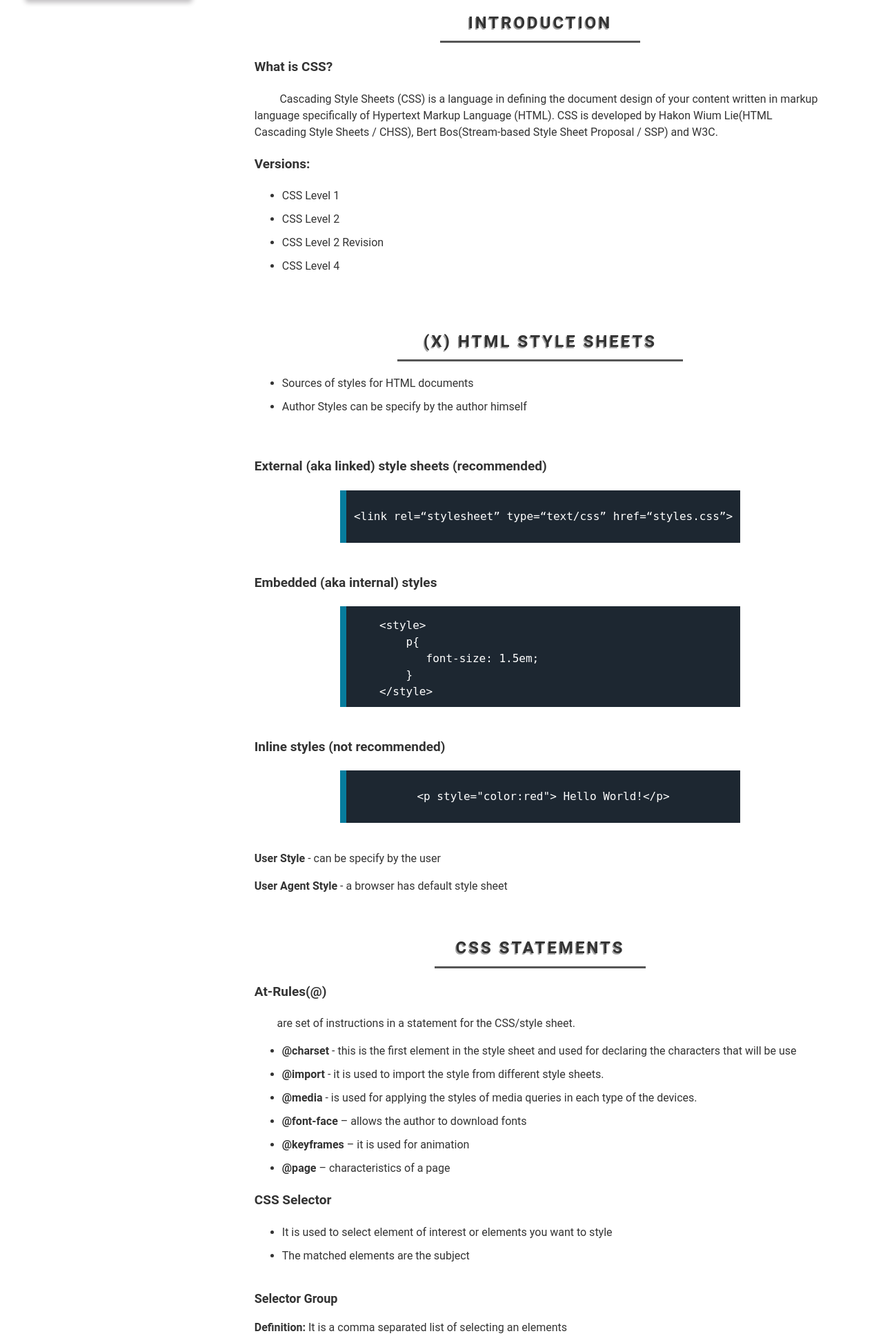
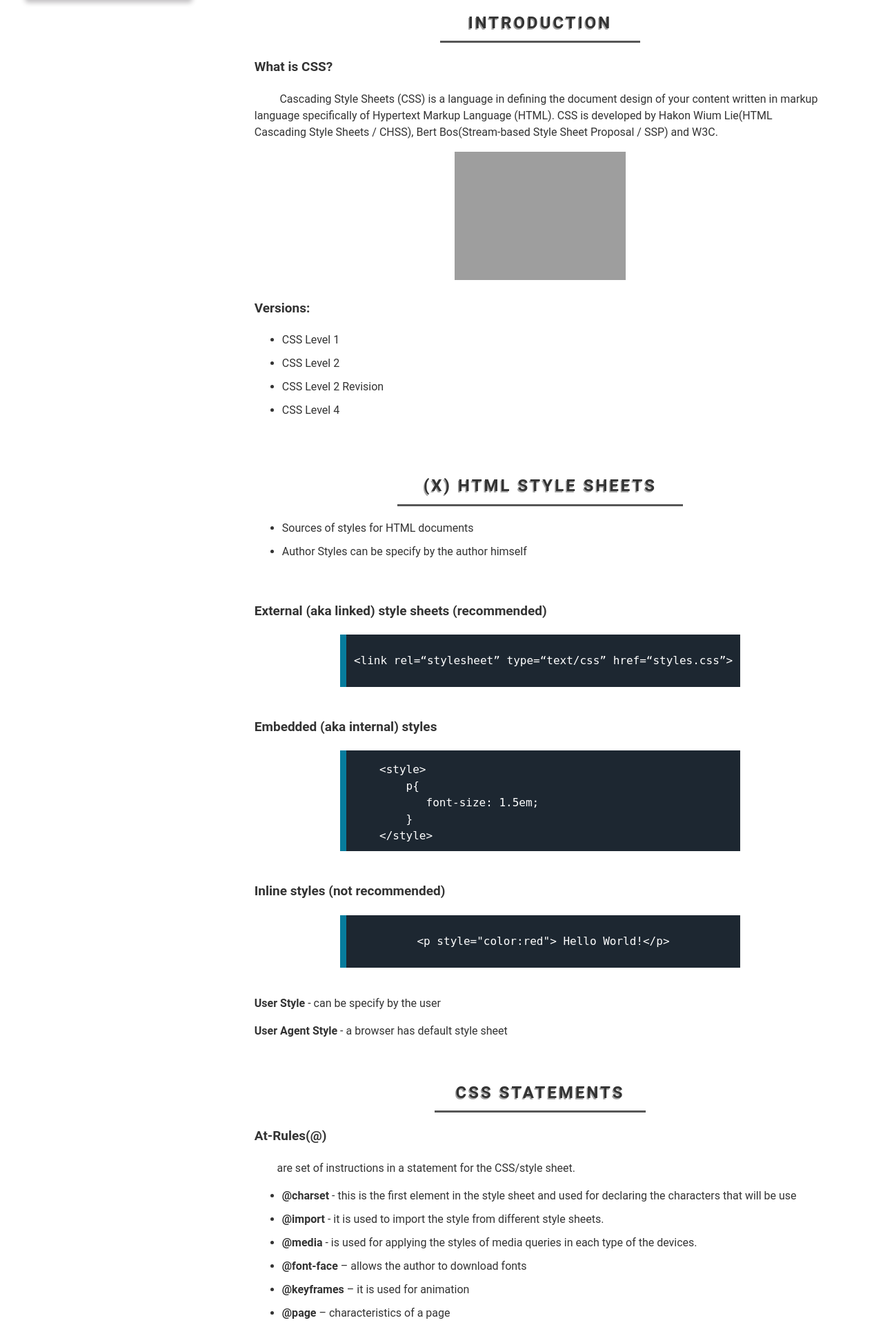
Before and after one commit to 2164179mary/WEBTECHLEC, a PHP site: page /links/topic4.html in a window 1280 px wide. Shown: the part 384-2321 px from the top of the page at 69% size. Run offline with PHP 8.4, Linux system fonts and the light colour scheme; grey boxes are pictures that could not be loaded.

Commit message:
updated the file

```diff
--- a/website/links/topic4.html
+++ b/website/links/topic4.html
@@ -62,6 +62,7 @@
                 <h3>What is CSS?</h3>
                 <p>&emsp;&emsp; Cascading Style Sheets (CSS) is a language in defining the document design of your content written in markup language specifically of Hypertext Markup Language (HTML). CSS is developed by Hakon Wium Lie(HTML Cascading Style Sheets / CHSS), Bert Bos(Stream-based Style Sheet Proposal / SSP) and W3C.
                 </p>
+                <p class="center"><img alt="" src="../images/H%C3%A5kon%20Wium%20Lie.jpg" width="30%" height="30%"></p>
                 <h3>Versions:</h3>
                 <ul>
                     <li>CSS Level 1</li>
--- a/website/styles/styles.css
+++ b/website/styles/styles.css
@@ -101,7 +101,9 @@ section * {
 #css,
 #css-style,
 #css-statements,
-#css-prefrapol {
+#css-prefrapol,
+#js,
+#js-grammar{
     width: 78%;
     position: relative;
     margin-left: 21%;
@@ -796,7 +798,9 @@ figure.topic-container:hover figcaption::before {
 #css,
 #css-style,
 #css-statements,
-#css-prefrapol {
+#css-prefrapol,
+#js,
+#js-grammar {
     margin-top: 10px;
     padding-left: 30px;
 }
@@ -823,7 +827,9 @@ figure.topic-container:hover figcaption::before {
 #css,
 #css-style,
 #css-statements,
-#css-prefrapol {
+#css-prefrapol,
+#js,
+#js-grammar {
     margin-top: 10px;
 }
 
```
